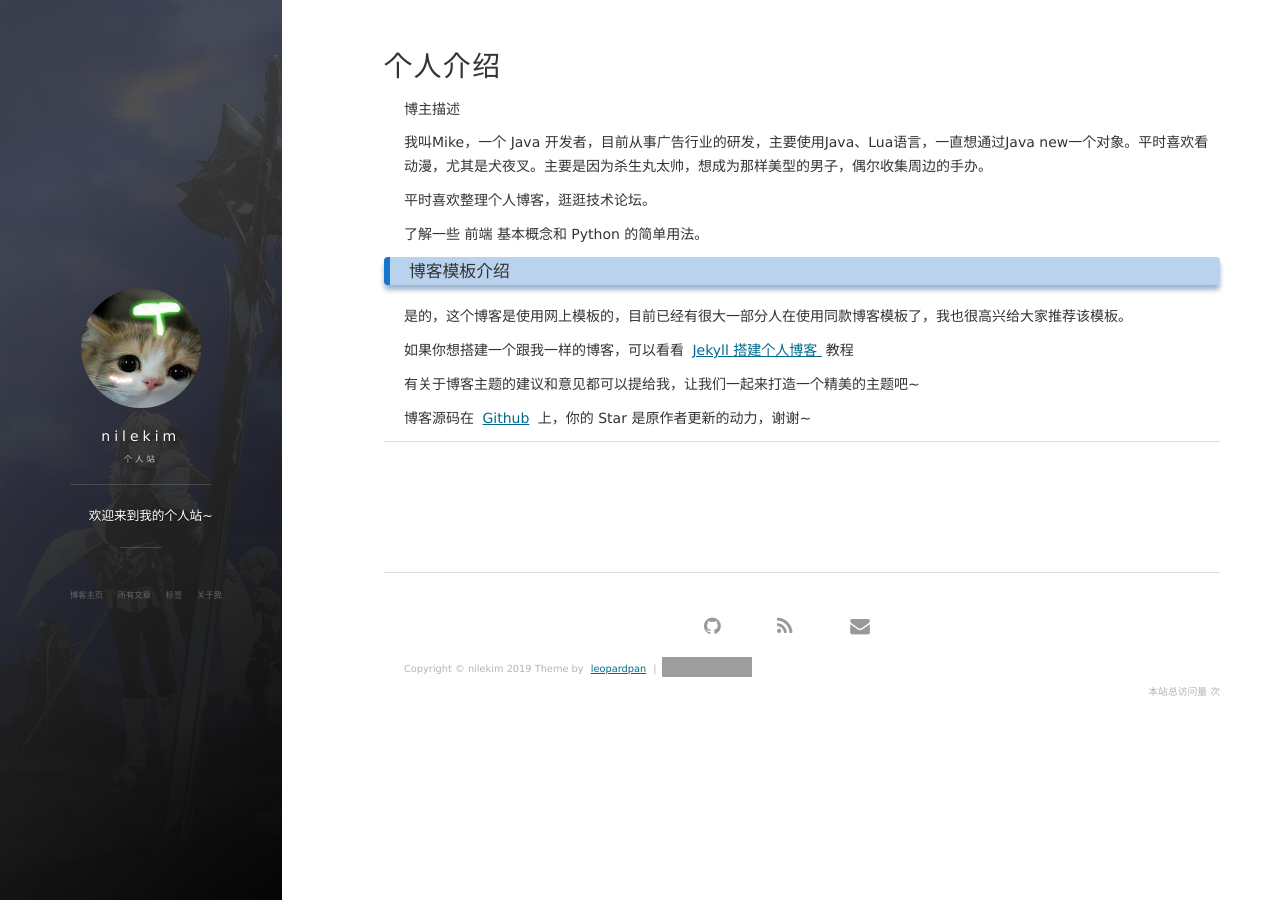
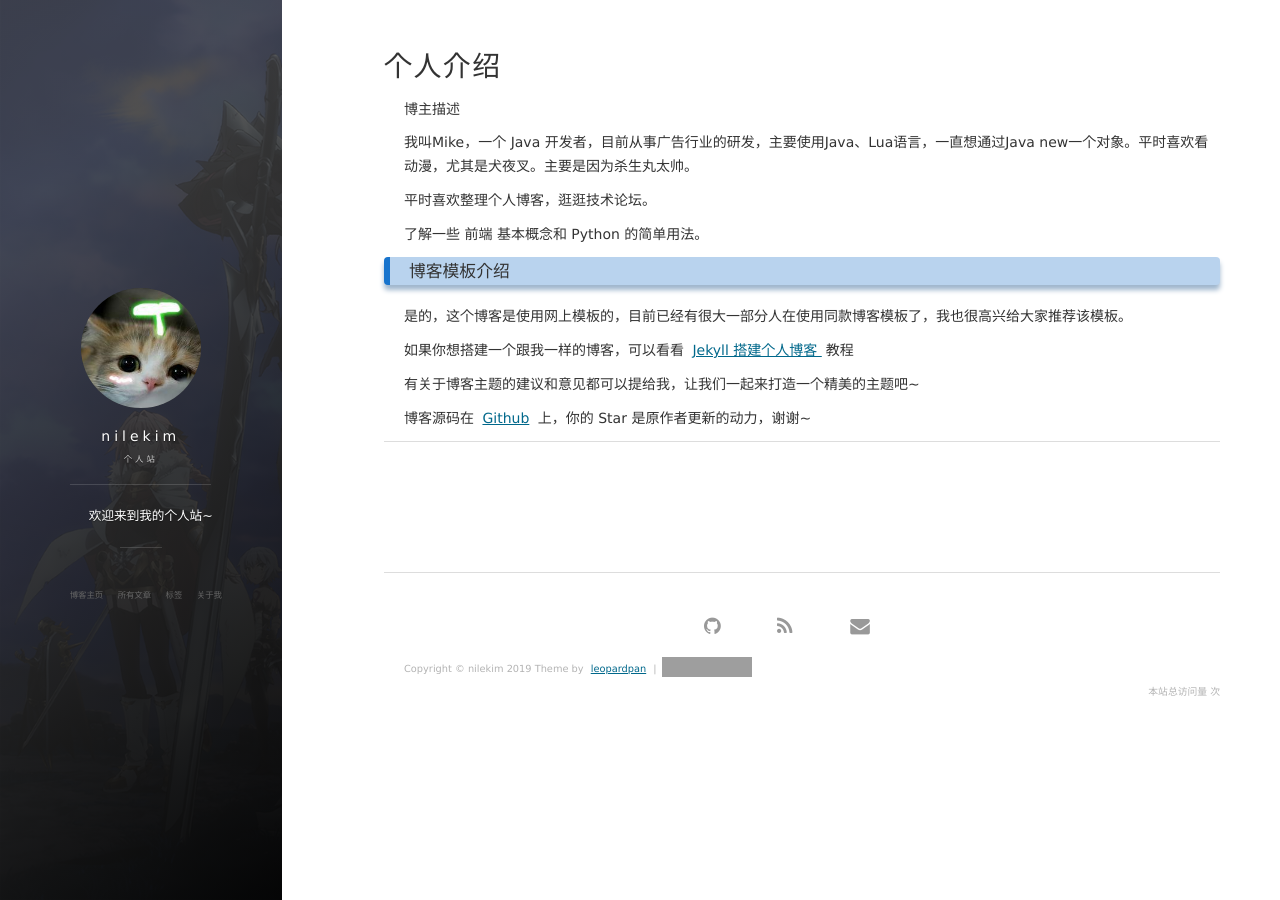
Before and after one commit to nilekim/nilekim.github.io, a Jekyll site: the page built from about.md, in a window 1280 px wide. Built offline with Jekyll 4.4.1, drawn with Linux system fonts in a browser that asks for light colours; nearby versions of some CDN libraries; comment, search, counter and statistics services are not loaded; grey boxes are pictures that could not be loaded.

Commit message:
修改文字

```diff
--- a/about.md
+++ b/about.md
@@ -5,7 +5,7 @@ title: 个人介绍
 
 博主描述
 
-我叫Mike，一个 Java 开发者，目前从事广告行业的研发，主要使用Java、Lua语言，一直想通过Java new一个对象。平时喜欢看动漫，尤其是犬夜叉。主要是因为杀生丸太帅，想成为那样美型的男子，偶尔收集周边的手办。
+我叫Mike，一个 Java 开发者，目前从事广告行业的研发，主要使用Java、Lua语言，一直想通过Java new一个对象。平时喜欢看动漫，尤其是犬夜叉。主要是因为杀生丸太帅。
 
 <p>
 平时喜欢整理个人博客，逛逛技术论坛。
```
